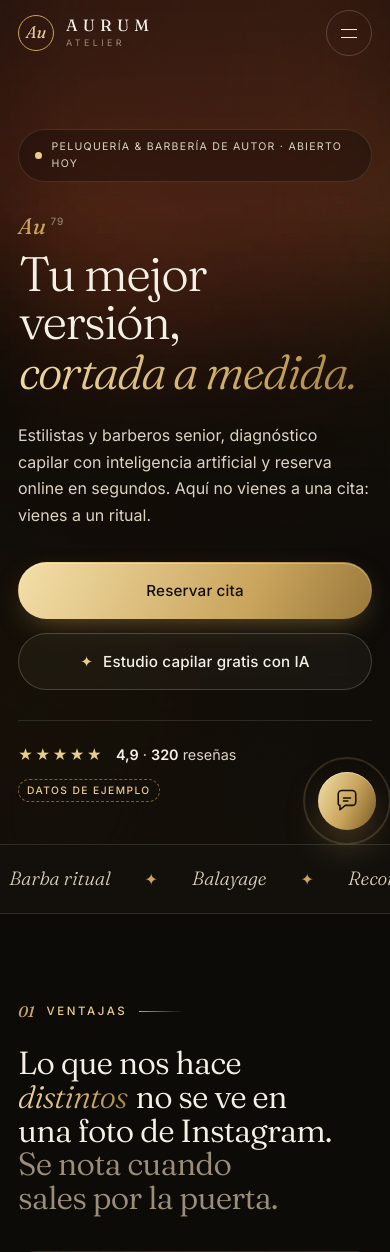
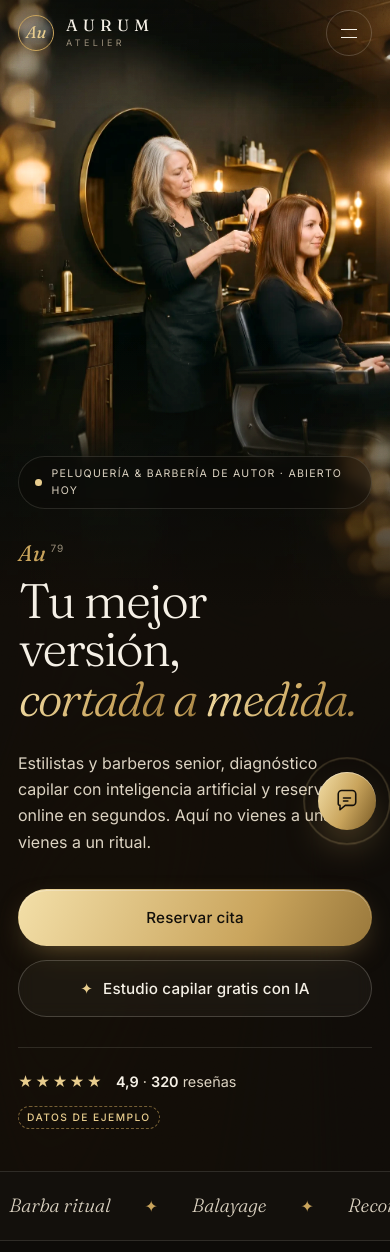
Before and after one commit to michellegamer88-ai/peluqueria-web, a PHP site: page / in a window 390 px wide. Shown: the top 1252 px of the page. Run offline with PHP 8.4, Linux system fonts and the light colour scheme.

Commit message:
Imágenes del salón generadas con IA y ajustes de la portada en móvil
Co-Authored-By: Claude Opus 5.5 <noreply@anthropic.com>
Claude-Session: https://claude.ai/code/session_01UkS15wDUnmJ2xeMy5psido

```diff
--- a/web/index.html
+++ b/web/index.html
@@ -15,7 +15,7 @@
 <link href="https://fonts.googleapis.com/css2?family=Fraunces:ital,opsz,wght,SOFT@0,9..144,300..600,0..100;1,9..144,300..600,0..100&family=Inter:wght@300;400;500;600&display=swap" rel="stylesheet">
 <link rel="preload" as="image" href="assets/img/hero.webp" media="(min-width: 641px)">
 <link rel="preload" as="image" href="assets/img/hero-mobile.webp" media="(max-width: 640px)">
-<link rel="stylesheet" href="styles.css?v=20261105">
+<link rel="stylesheet" href="styles.css?v=20261105b">
 <script type="application/ld+json">
 {"@context":"https://schema.org","@type":"HairSalon","name":"AURUM Atelier","description":"Peluquería y barbería de autor (web de demostración)","telephone":"+34 600 000 000","address":{"@type":"PostalAddress","streetAddress":"Calle del Oro 12","addressLocality":"Centro"},"openingHours":["Tu-Fr 10:00-20:30","Sa 09:00-15:00"],"priceRange":"€€€"}
 </script>
@@ -509,7 +509,7 @@
 
 <script defer src="lib/gsap.min.js"></script>
 <script defer src="lib/ScrollTrigger.min.js"></script>
-<script defer src="lib/manifest.js?v=20261105"></script>
-<script defer src="main.js?v=20261105"></script>
+<script defer src="lib/manifest.js?v=20261105b"></script>
+<script defer src="main.js?v=20261105b"></script>
 </body>
 </html>
--- a/web/styles.css
+++ b/web/styles.css
@@ -148,7 +148,7 @@ button, input, select, textarea { font: inherit; color: inherit; }
 .menu-open { overflow: hidden; }
 
 /* ---------- Hero ---------- */
-.hero { position: relative; min-height: 100vh; min-height: 100svh; display: flex; align-items: flex-end; overflow: hidden; isolation: isolate; }
+.hero { position: relative; background: var(--bg); min-height: 100vh; min-height: 100svh; display: flex; align-items: flex-end; overflow: hidden; isolation: isolate; }
 .hero-bg { position: absolute; inset: 0; z-index: -3; }
 .hero-bg img { width: 100%; height: 115%; object-fit: cover; object-position: 62% 40%; filter: saturate(1.05) contrast(1.06); will-change: transform; }
 .hero-tint { position: absolute; inset: 0; background:
@@ -182,6 +182,8 @@ button, input, select, textarea { font: inherit; color: inherit; }
 .hero-title .line { display: block; overflow: hidden; padding: .04em .02em .1em; margin-bottom: -.08em; }
 .hero-title .w { display: inline-block; transform: translateY(105%); opacity: 0; transition: transform 1.1s var(--ease), opacity .8s; }
 .hero-title.is-in .w { transform: none; opacity: 1; }
+.hero-title em .w { background: var(--gold-grad); background-size: 200% 100%; -webkit-background-clip: text; background-clip: text; color: transparent; animation: shimmer 7s ease-in-out infinite; }
+.hero-title em { animation: none; background: none; color: var(--gold-2); }
 .hero-sub { max-width: 52ch; color: var(--ink-2); font-size: clamp(1rem, 1.3vw, 1.14rem); margin: 0 0 34px; }
 .hero-actions { display: flex; flex-wrap: wrap; gap: 14px; }
 .hero-foot { display: flex; align-items: center; justify-content: space-between; margin-top: clamp(36px, 7vh, 80px); padding-top: 22px; border-top: 1px solid var(--line); gap: 16px; }
@@ -552,9 +554,11 @@ button, input, select, textarea { font: inherit; color: inherit; }
   .nav-cta { display: none; }
   .nav-burger { margin-left: auto; }
   .brand-mark { width: 36px; height: 36px; }
-  .hero { align-items: flex-end; }
-  .hero-bg img { object-position: 50% 30%; }
-  .hero-tint { background: linear-gradient(0deg, rgba(13,11,8,1) 0%, rgba(13,11,8,.85) 42%, rgba(13,11,8,.25) 75%, rgba(13,11,8,.55) 100%); }
+  .hero { align-items: flex-end; min-height: 0; }
+  .hero-bg { bottom: auto; height: 72vh; height: 72svh; }
+  .hero-bg img { height: 100%; object-position: 50% 12%; }
+  .hero-tint { background: linear-gradient(0deg, rgba(13,11,8,1) 0%, rgba(13,11,8,.6) 18%, rgba(13,11,8,0) 45%, rgba(13,11,8,0) 82%, rgba(13,11,8,.55) 100%); }
+  .hero-inner { padding-top: 54vh; padding-top: 54svh; }
   .hero-title { font-size: clamp(2.5rem, 12.4vw, 3.6rem); }
   .hero-actions .btn { width: 100%; }
   .hero-meta { font-size: .66rem; letter-spacing: .12em; }
```
Also changed, not shown: web/assets/img/atelier.webp, web/assets/img/estudio.webp (deleted), web/assets/img/hero-mobile.webp, web/assets/img/hero.webp, web/assets/img/srv-barba.webp, web/assets/img/srv-color.webp, web/assets/img/srv-corte.webp, web/assets/img/srv-novios.webp, web/assets/img/srv-peinado.webp, web/assets/img/srv-tratamiento.webp.
